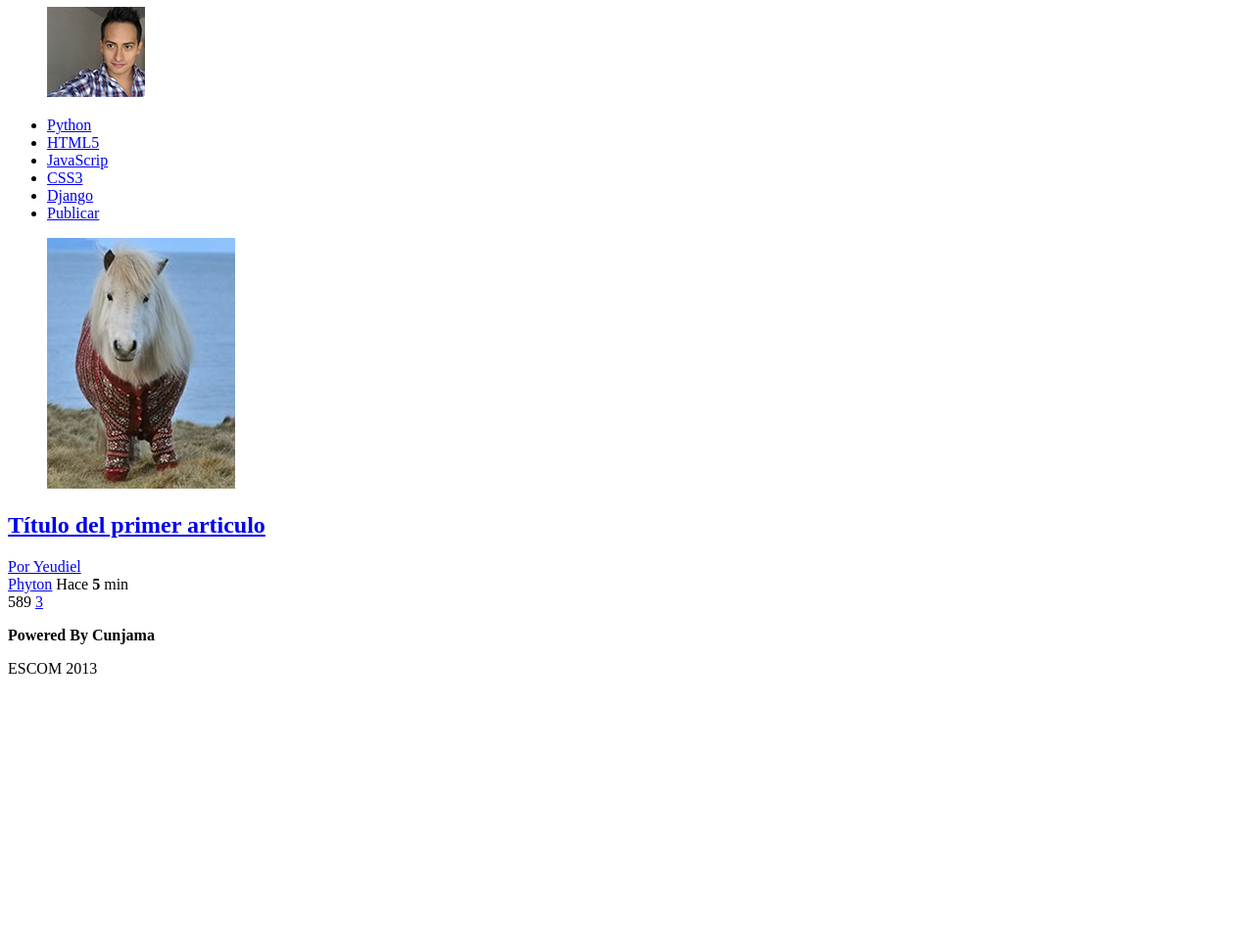
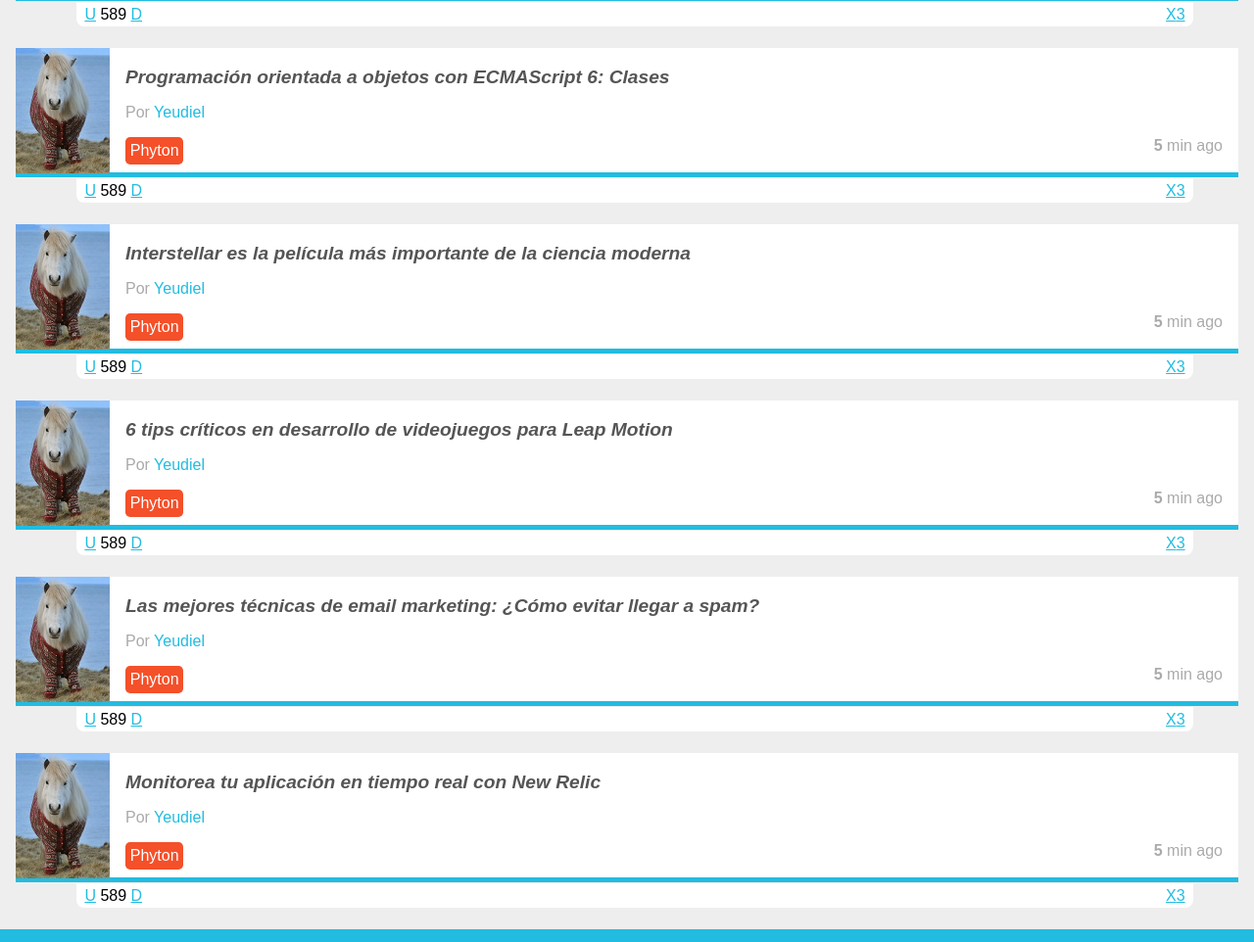
Before and after one commit to qnhama/Pulse, a plain HTML site: page index.html in a window 1280 px wide. Shown: the part 253-1215 px from the top of the page at 98% size. Before the commit the page ends 961 px from the top, so only its background shows below. Drawn offline with Linux system fonts and the light colour scheme.

Commit message:
Proyecto con estilos CSS terminados

```diff
--- a/index.html
+++ b/index.html
@@ -2,14 +2,17 @@
 <html lang="es">
 <head>
 	<meta charset="UTF-8">
+	<meta name="description" content="Proyecto de disñoweb online">
 	<title>Pulse</title>
+	<link rel="stylesheet" href="style/normalize.css">
+	<link rel="stylesheet" href="style/estilos.css">
 </head>
 <body>
 	<header>
 		<figure id = "logo">
 			<img src="resource/logo.png" alt="">
 		</figure>
-		<h1>qnhama 2014 prueba del titulo</h1>
+		<h1>qnhama 2015 esto es una prueba para ver que tan grande puede ser el texto en el h1</h1>
 		<figure id="avatar" ><img src="resource/qnhama.png" alt=""></figure>
 	</header>
 	<nav>
@@ -25,23 +28,124 @@
 	<section id="contenido">
 		<article class="item">
 			<figure class="imagen_item"><img src="resource/imagen.jpg" alt=""></figure>
-			<h2 class="titulo_item"><a href="#">Título del primer articulo</a></h2>
-			<div class="autor_item"><a href="#">Por Yeudiel</a></div>
+			<h2 class="titulo_item"><a href="#">En Mejorando.la decidimos dar 7 días más de Navidad</a></h2>
+			<div class="autor_item"> Por <a href="#"> Yeudiel</a></div>
 			<div class="datos_item">
 				<a href="#" class="tag_item">Phyton</a>
 				<span class="fecha_item">
-					Hace <strong>5</strong> min
+					<strong>5</strong> min ago
+				</span>
 			</div>
 			<div class="votacion">
-				<a href="#" class="up"></a>
+				<a href="#" class="up">U</a>
 				589
-				<a href="#" class="down"></a>
-				</span>
+				<a href="#" class="down">D</a>
 				<a href="#" class="comentarios_item">3</a>
-				<a href="#" class="guardar_item"></a>
+				<a href="#" class="guardar_item">X</a>
 			</div>
 		</article>
 	</section>
+	<section id="contenido">
+		<article class="item">
+			<figure class="imagen_item"><img src="resource/imagen.jpg" alt=""></figure>
+			<h2 class="titulo_item"><a href="#">Programación orientada a objetos con ECMAScript 6: Clases</a></h2>
+			<div class="autor_item"> Por <a href="#"> Yeudiel</a></div>
+			<div class="datos_item">
+				<a href="#" class="tag_item">Phyton</a>
+				<span class="fecha_item">
+					<strong>5</strong> min ago
+				</span>
+			</div>
+			<div class="votacion">
+				<a href="#" class="up">U</a>
+				589
+				<a href="#" class="down">D</a>
+				<a href="#" class="comentarios_item">3</a>
+				<a href="#" class="guardar_item">X</a>
+			</div>
+		</article>
+	</section>
+	<section id="contenido">
+		<article class="item">
+			<figure class="imagen_item"><img src="resource/imagen.jpg" alt=""></figure>
+			<h2 class="titulo_item"><a href="#">Interstellar es la película más importante de la ciencia moderna</a></h2>
+			<div class="autor_item"> Por <a href="#"> Yeudiel</a></div>
+			<div class="datos_item">
+				<a href="#" class="tag_item">Phyton</a>
+				<span class="fecha_item">
+					<strong>5</strong> min ago
+				</span>
+			</div>
+			<div class="votacion">
+				<a href="#" class="up">U</a>
+				589
+				<a href="#" class="down">D</a>
+				<a href="#" class="comentarios_item">3</a>
+				<a href="#" class="guardar_item">X</a>
+			</div>
+		</article>
+	</section>
+	<section id="contenido">
+		<article class="item">
+			<figure class="imagen_item"><img src="resource/imagen.jpg" alt=""></figure>
+			<h2 class="titulo_item"><a href="#">6 tips críticos en desarrollo de videojuegos para Leap Motion</a></h2>
+			<div class="autor_item"> Por <a href="#"> Yeudiel</a></div>
+			<div class="datos_item">
+				<a href="#" class="tag_item">Phyton</a>
+				<span class="fecha_item">
+					<strong>5</strong> min ago
+				</span>
+			</div>
+			<div class="votacion">
+				<a href="#" class="up">U</a>
+				589
+				<a href="#" class="down">D</a>
+				<a href="#" class="comentarios_item">3</a>
+				<a href="#" class="guardar_item">X</a>
+			</div>
+		</article>
+	</section>
+	<section id="contenido">
+		<article class="item">
+			<figure class="imagen_item"><img src="resource/imagen.jpg" alt=""></figure>
+			<h2 class="titulo_item"><a href="#">Las mejores técnicas de email marketing: ¿Cómo evitar llegar a spam?</a></h2>
+			<div class="autor_item"> Por <a href="#"> Yeudiel</a></div>
+			<div class="datos_item">
+				<a href="#" class="tag_item">Phyton</a>
+				<span class="fecha_item">
+					<strong>5</strong> min ago
+				</span>
+			</div>
+			<div class="votacion">
+				<a href="#" class="up">U</a>
+				589
+				<a href="#" class="down">D</a>
+				<a href="#" class="comentarios_item">3</a>
+				<a href="#" class="guardar_item">X</a>
+			</div>
+		</article>
+	</section>
+	<section id="contenido">
+		<article class="item">
+			<figure class="imagen_item"><img src="resource/imagen.jpg" alt=""></figure>
+			<h2 class="titulo_item"><a href="#">Monitorea tu aplicación en tiempo real con New Relic</a></h2>
+			<div class="autor_item"> Por <a href="#"> Yeudiel</a></div>
+			<div class="datos_item">
+				<a href="#" class="tag_item">Phyton</a>
+				<span class="fecha_item">
+					<strong>5</strong> min ago
+				</span>
+			</div>
+			<div class="votacion">
+				<a href="#" class="up">U</a>
+				589
+				<a href="#" class="down">D</a>
+				<a href="#" class="comentarios_item">3</a>
+				<a href="#" class="guardar_item">X</a>
+			</div>
+		</article>
+	</section>
+
 	<footer>
 		<p><strong>Powered By Cunjama</strong></p>
 		<p>ESCOM 2013</p>
--- /dev/null
+++ b/style/estilos.css
@@ -0,0 +1,219 @@
+
+a
+{
+	color: #22BCE0;
+}
+
+body
+{
+	background: #EEE;
+	font-family: Arial;
+	font-size: 16px;
+}
+
+/*--------Heder----------*/
+
+header
+{
+	background: #343B54;
+	color: #fff;
+	padding: 0.5em;
+	overflow: hidden;
+	position: relative;
+}
+
+header figure
+{
+	float: left;
+}
+
+header h1
+{
+	font-size: 1.2em;
+	font-weight: normal;
+	margin: 0.8px 70px 0 0;
+}
+
+
+header #avatar
+{
+	margin: 0.5em 0.5em 0 0;
+	position: absolute;
+	right: 0;
+	top: 0;
+
+}
+
+header #avatar img
+{
+	border-radius: 50%;
+	width: 55px;
+}
+
+header #logo img
+{
+	border-right: 1px solid white;
+	padding-right: 0.5em;
+	margin-right: 0.5em;
+	width: 52px;
+}
+
+footer
+{
+	background: #22BCE0;
+	color:  rgba(255,255,255,0.7);
+	text-align:  center;
+	padding: 1em;
+}
+
+footer p:first-child
+{
+	margin-bottom: 0em;
+}
+
+footer p:last-child
+{
+	margin-top: 0em
+}
+
+footer p:last-child:before
+{
+	content: "- 	";
+}
+
+footer p:last-child:after
+{
+	content: " -";
+}
+
+nav
+{
+	background: #80BCA3;
+	padding: 0 0.5em;
+	position: relative;
+}
+
+nav ul
+{
+	list-style: none;
+	margin: 0;
+	padding: 0;
+}
+
+nav ul li
+{
+	display: inline-block;
+	margin: 0 1em 0 0;
+}
+
+nav ul #publicar_nav
+{
+	position: absolute;
+	right: 0;
+	top: -0.3em;
+}
+nav ul #publicar_nav a
+{
+	background: #22BCE0;
+	border-radius: 0.5em;
+	font-style: italic;
+	padding: 0.8em;
+	text-decoration: none;
+	text-shadow: rgba(0,0,0,0.5) 2px 2px 5px;
+	box-shadow: rgba(0,0,0,0.5) 5px 5px 20px;
+}
+
+nav ul li a{
+	color: white;
+	display: block;
+	padding: 0.5em;
+	text-decoration: none;
+}
+
+
+#contenido
+{
+	margin: 1em;
+}
+
+#contenido .item
+{
+	background: white;
+	border-bottom: 5px solid #22BCE0;
+	min-height: 127px;
+	position: relative;
+	margin-bottom: 3em;
+}
+#contenido .item .imagen_item
+{
+	float: left;
+	margin-right: 1em;
+}
+#contenido .item .imagen_item img
+{
+	width: 96px;
+}
+
+#contenido .item .titulo_item
+{
+	font-size: 1.2em;
+	padding: 1em 1em 0 0;
+}
+
+#contenido .item .titulo_item a{
+	text-decoration: none;
+	font-style: italic;
+	color: #555;
+}
+
+#contenido .item .autor_item
+{
+	text-decoration: none;
+	color: #AAA;
+	padding-bottom: 1em;
+ }
+
+#contenido .item .autor_item a{
+	text-decoration: none;
+}
+
+
+#contenido .item .datos_item
+{
+	text-align: right;
+}
+
+
+#contenido .item .datos_item .tag_item
+{
+	float: left;;
+	background: #F4502A;
+	padding: 0.3em;
+	border-radius: 0.3em;
+	color: white;
+	text-decoration: none;
+	display: inline-block;
+}
+
+#contenido .item .datos_item .fecha_item
+{
+	padding: 1em;
+	color: #AAA;
+}
+
+#contenido .item .votacion
+{
+	position: absolute;
+	top: 105%;
+	border-radius: 0 0 0.5em 0.5em;
+	background: white;
+	width: 90%;
+	left: 5%;
+	padding: 0.2em 0.5em;
+}
+
+#contenido .item .votacion .comentarios_item,
+#contenido .item .votacion .guardar_item
+{
+	float: right;
+}
```
Also changed, not shown: style/normalize.css (added).
